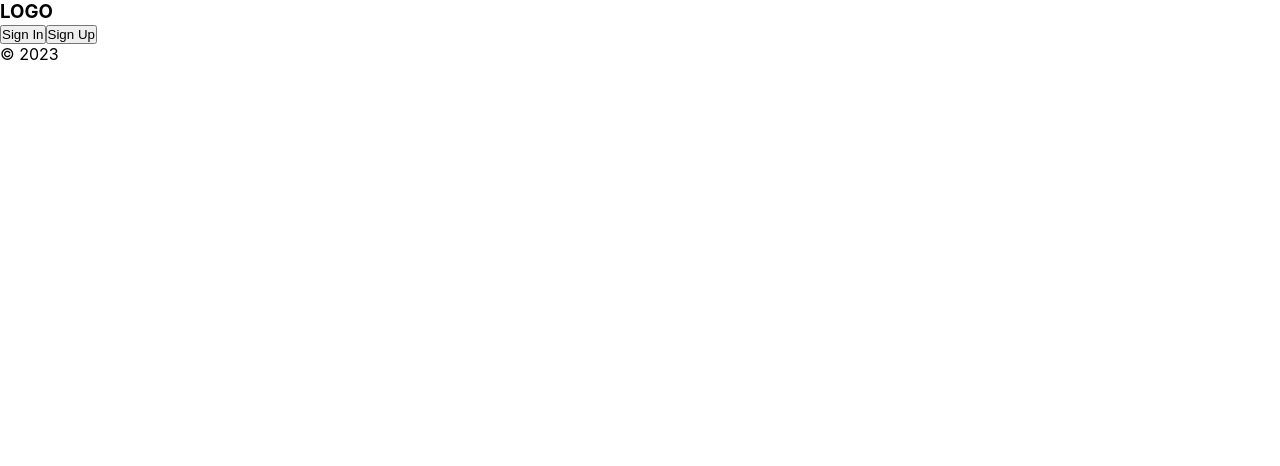
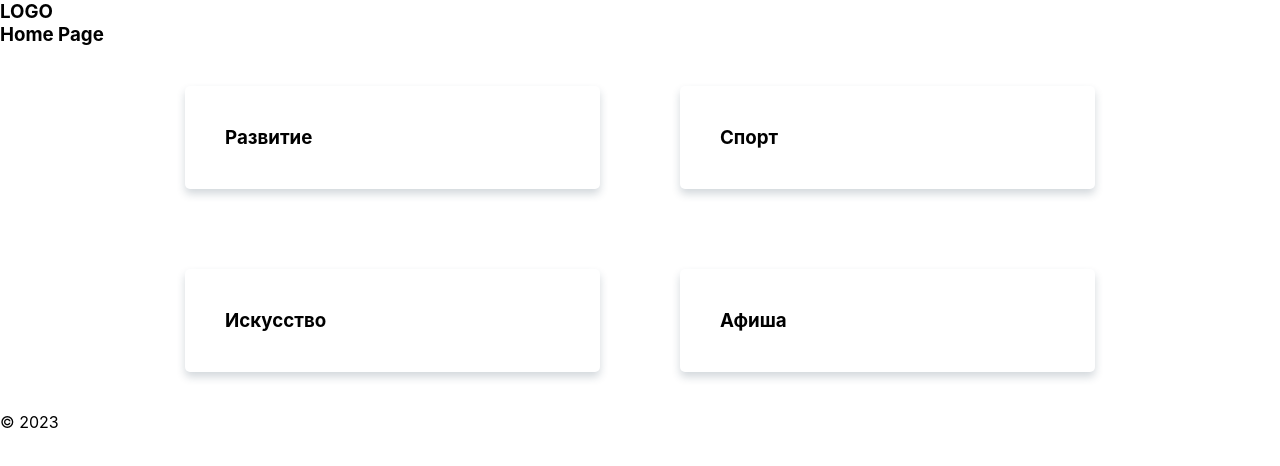
Before and after one commit to TotSamiy2Pac/Circles, a React (Create React App) app: page / in a window 1280 px wide. Shown: the top 466 px of the page. Built offline with nearby package versions, Linux system fonts and the light colour scheme.

Commit message:
eerzhanpushit

```diff
--- a/src/App.js
+++ b/src/App.js
@@ -1,12 +1,20 @@
 import React from 'react';
-import Sign from "./components/sign";
-import Layout from "./components/layout/Layout";
+import {Route, Routes} from "react-router-dom";
+import HomePage from "./pages/HomePage";
+import DevelopmentPage from "./pages/DevelopmentPage";
+import ArtPage from "./pages/ArtPage";
+import SportPage from "./pages/SportPage";
+import PosterPage from "./pages/PosterPage";
 
 const App = () => {
   return (
-      <Layout>
-          <Sign />
-      </Layout>
+          <Routes>
+              <Route path='/' element={<HomePage />} />
+              <Route path='/choice/:name' element={<DevelopmentPage />}/>
+              <Route path='/choice/:name' element={<SportPage />}/>
+              <Route path='/choice/:name' element={<ArtPage />}/>
+              <Route path='/poster' element={<PosterPage />}/>
+          </Routes>
   );
 };
 
--- a/src/components/header/Header.js
+++ b/src/components/header/Header.js
@@ -6,6 +6,7 @@ const Header = () => {
             <h3>
                 LOGO
             </h3>
+
         </header>
     );
 };
--- a/src/index.css
+++ b/src/index.css
@@ -16,3 +16,31 @@ code {
   font-family: source-code-pro, Menlo, Monaco, Consolas, 'Courier New',
     monospace;
 }
+
+.row{
+  display: flex;
+  flex-wrap: wrap;
+  margin: 0 -15px;
+}
+
+.container{
+  max-width: 960px;
+  margin: 0 auto;
+}
+
+.col-6{
+  width: 50%;
+}
+
+.col-6 .post-box{
+  padding: 40px;
+  border: none;
+  border-radius: 5px;
+  margin: 40px;
+  box-shadow: 0px 5px 8px 0px rgba(34, 60, 80, 0.2);
+}
+
+.col-6 .post-box:hover{
+  transition: 0.6s;
+  color: dodgerblue;
+}
--- a/src/index.js
+++ b/src/index.js
@@ -2,8 +2,11 @@ import React from 'react';
 import ReactDOM from 'react-dom/client';
 import './index.css';
 import App from './App';
+import {BrowserRouter} from "react-router-dom";
 
 const root = ReactDOM.createRoot(document.getElementById('root'));
 root.render(
-    <App />
+    <BrowserRouter>
+        <App/>
+    </BrowserRouter>
 );
--- /dev/null
+++ b/src/pages/ArtPage.js
@@ -0,0 +1,14 @@
+import React from 'react';
+import Layout from "../components/layout/Layout";
+
+const ArtPage = () => {
+    return (
+        <div>
+            <Layout>
+
+            </Layout>
+        </div>
+    );
+};
+
+export default ArtPage;
--- /dev/null
+++ b/src/pages/ChoiceComponent.js
@@ -0,0 +1,32 @@
+import React from 'react';
+
+const ChoiceComponent = () => {
+    return (
+        <div className={'container'}>
+            <div className={'row'}>
+                <div className={'col-6'}>
+                    <div className={'box post-box'}>
+                        <h3>Развитие</h3>
+                    </div>
+                </div>
+                <div className={'col-6'}>
+                    <div className={'box post-box'}>
+                        <h3>Спорт</h3>
+                    </div>
+                </div>
+                <div className={'col-6'}>
+                    <div className={'box post-box'}>
+                        <h3>Искусство</h3>
+                    </div>
+                </div>
+                <div className={'col-6'}>
+                    <div className={'box post-box'}>
+                        <h3>Афиша</h3>
+                    </div>
+                </div>
+            </div>
+        </div>
+    );
+};
+
+export default ChoiceComponent;
--- /dev/null
+++ b/src/pages/DevelopmentPage.js
@@ -0,0 +1,14 @@
+import React from 'react';
+import Layout from "../components/layout/Layout";
+
+const DevelopmentPage = () => {
+    return (
+        <div>
+            <Layout>
+
+            </Layout>
+        </div>
+    );
+};
+
+export default DevelopmentPage;
--- a/src/pages/HomePage.js
+++ b/src/pages/HomePage.js
@@ -1,10 +1,12 @@
 import React from 'react';
 import Layout from "../components/layout/Layout";
+import ChoiceComponent from "./ChoiceComponent";
 
 const HomePage = () => {
     return (
         <Layout>
             <h3>Home Page</h3>
+            <ChoiceComponent/>
         </Layout>
     );
 };
--- /dev/null
+++ b/src/pages/PosterPage.js
@@ -0,0 +1,14 @@
+import React from 'react';
+import Layout from "../components/layout/Layout";
+
+const PosterPage = () => {
+    return (
+        <div>
+            <Layout>
+
+            </Layout>
+        </div>
+    );
+};
+
+export default PosterPage;
--- /dev/null
+++ b/src/pages/SportPage.js
@@ -0,0 +1,14 @@
+import React from 'react';
+import Layout from "../components/layout/Layout";
+
+const SportPage = () => {
+    return (
+        <div>
+            <Layout>
+
+            </Layout>
+        </div>
+    );
+};
+
+export default SportPage;
```
